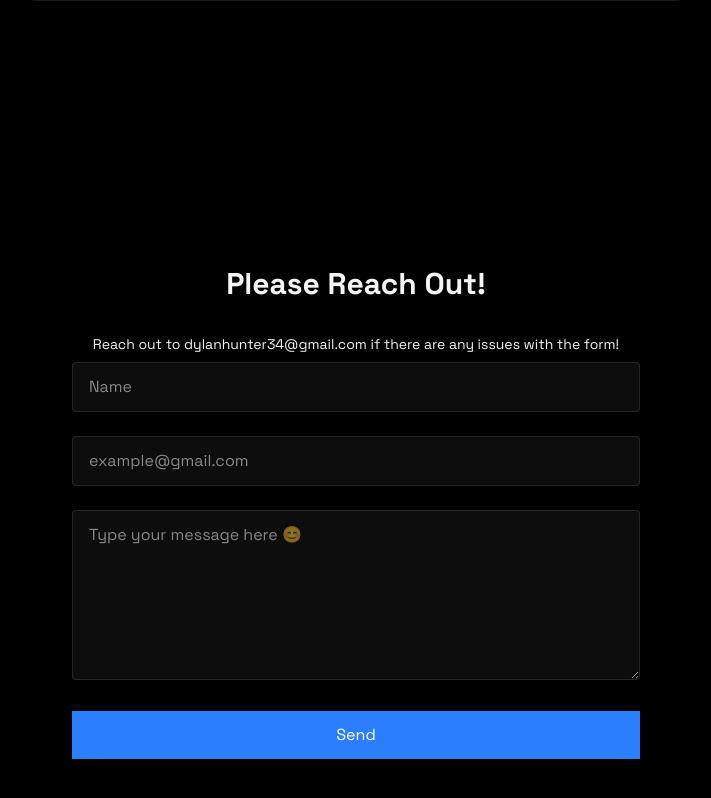
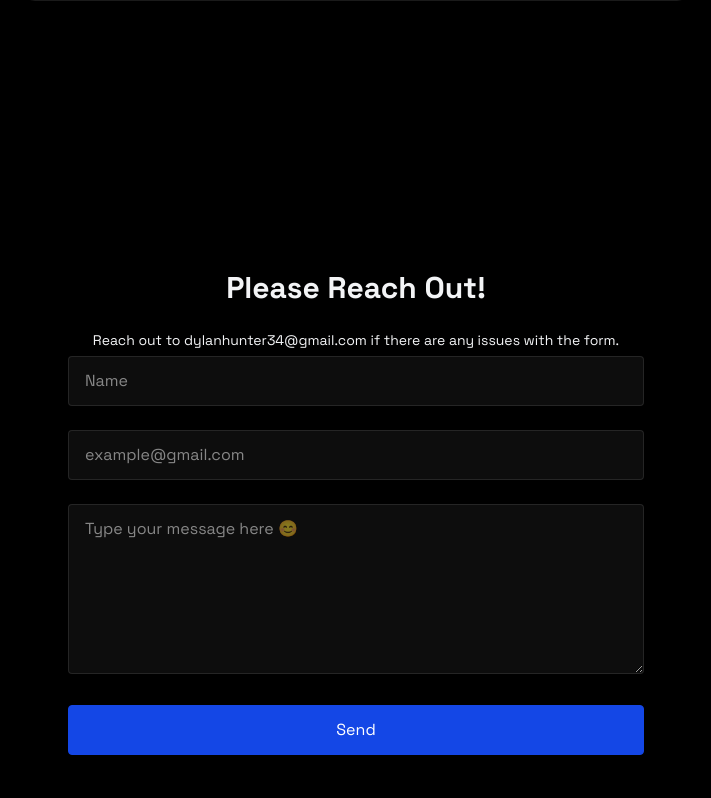
Before and after one commit to DylanHunter45/professional-portfolio, a React (Vite) app: page / in a window 1280 px wide. Shown: the part 3144-3942 px from the top of the page, without its empty margins (284-995 px from the left). Built offline with nearby package versions, Linux system fonts and the light colour scheme; no server answers.

Commit message:
fix: adjust padding and margins in Contact section for improved layout

```diff
--- a/src/components/sections/Contact.jsx
+++ b/src/components/sections/Contact.jsx
@@ -33,13 +33,13 @@ export default function Contact() {
       id="contact"
       className="min-h-screen flex items-center justify-center py-20"
     >
-      <div className="px-4 w-150">
-        <h2 className="text-3xl font-bold mb-8 text-center">
+      <div className="px-3 w-150">
+        <h2 className="text-3xl font-bold mb-6 text-center">
           Please Reach Out!
         </h2>
-        <h4 className="text-sm mb-2 text-center">
+        <h4 className="text-sm mb-1.5 text-center">
           Reach out to dylanhunter34@gmail.com if there are any issues with the
-          form!
+          form.
         </h4>
         <form className="space-y-6" onSubmit={onSubmit}>
           <div className="relative">
@@ -75,7 +75,7 @@ export default function Contact() {
           </div>
           <button
             type="submit"
-            className="w-full bg-blue-500 text-white py-3 px-6 font medium transition relative overflow-hidden hover:-translate-y-0.5 hover:shadow-[0_0_15px_rgba(59,130,246,0.4)]"
+            className="w-full bg-blue-700 border border-blue-700 rounded text-white py-3 px-6 font medium transition relative overflow-hidden hover:-translate-y-0.5 hover:shadow-[0_0_15px_rgba(59,130,246,0.4)]"
           >
             Send
           </button>
```
